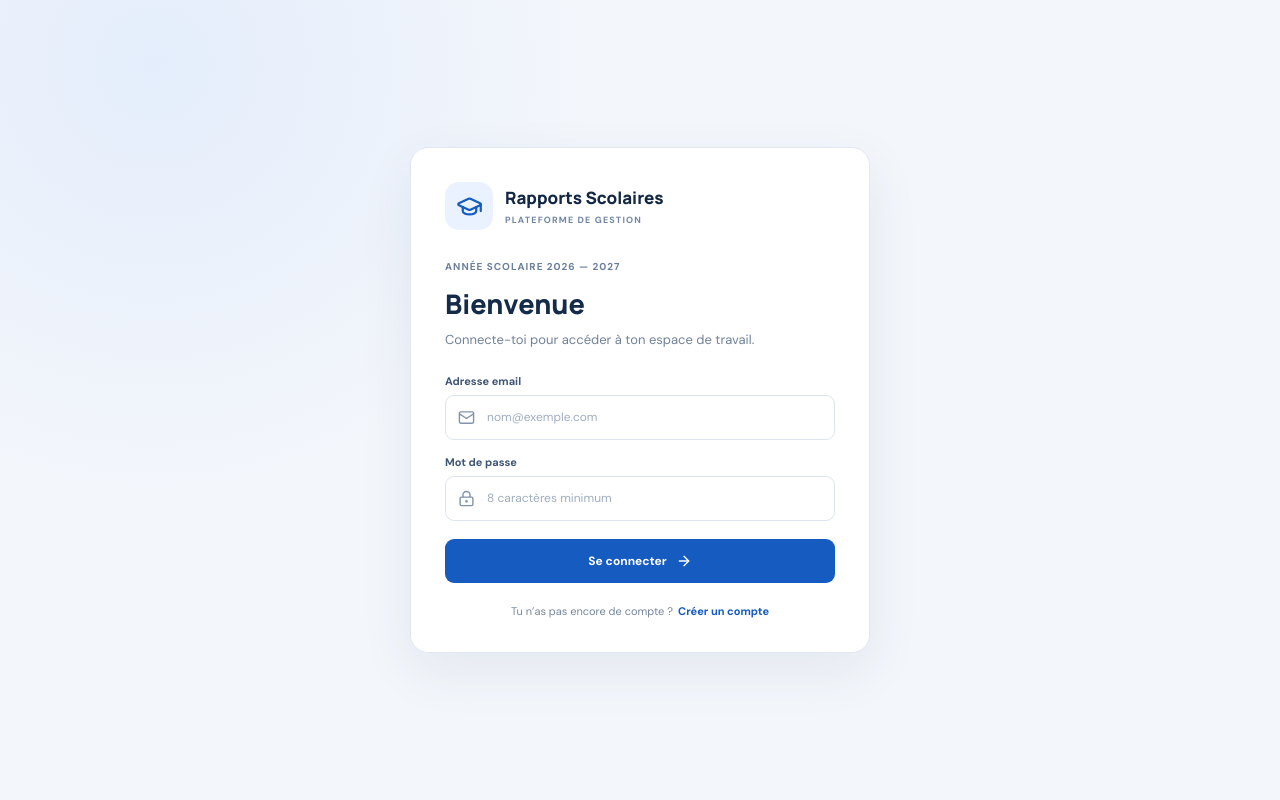
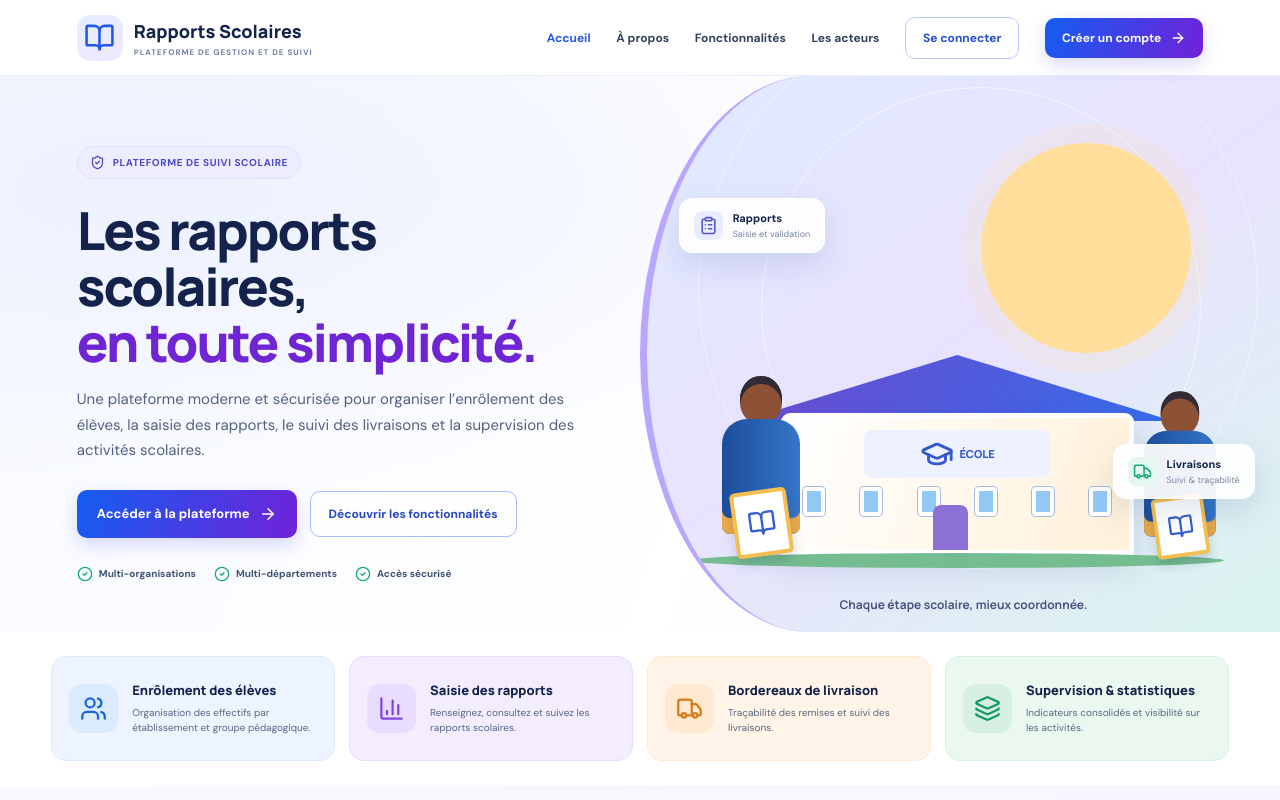
Before and after one commit to sebsonz/rapport-scolaires-platform, a React (Vite) app in the folder apps/web/: page / in a window 1280 px wide. Shown: the top 800 px of the page. Built offline with nearby package versions, Linux system fonts and the light colour scheme; no server answers.

Commit message:
feat(auth): show public landing page before sign in

```diff
--- a/apps/web/src/AuthApp.tsx
+++ b/apps/web/src/AuthApp.tsx
@@ -4,12 +4,13 @@ import { useAuth } from './auth/AuthContext';
 import AdminDashboard from './AdminDashboard';
 import SchoolReportDashboard from './SchoolReportDashboard';
 import './DepartmentWorkspace.css';
+import HomePage from './HomePage';
 
-type View = 'LOGIN' | 'SIGNUP';
+type View = 'HOME' | 'LOGIN' | 'SIGNUP';
 
 export default function AuthApp() {
   const { session, profile, accessRequest, memberships, loading, accessError, signIn, signUp, signOut } = useAuth();
-  const [view, setView] = useState<View>('LOGIN');
+  const [view, setView] = useState<View>('HOME');
   const [fullName, setFullName] = useState('');
   const [email, setEmail] = useState('');
   const [password, setPassword] = useState('');
@@ -81,6 +82,8 @@ export default function AuthApp() {
     return <SchoolReportDashboard memberships={memberships} onSignOut={() => void signOut()}/>;
   }
 
+  if (view === 'HOME') return <HomePage onLogin={() => setView('LOGIN')} onSignup={() => setView('SIGNUP')} />;
+
   return (
     <main className="auth-page">
       <section className="auth-card">
```
